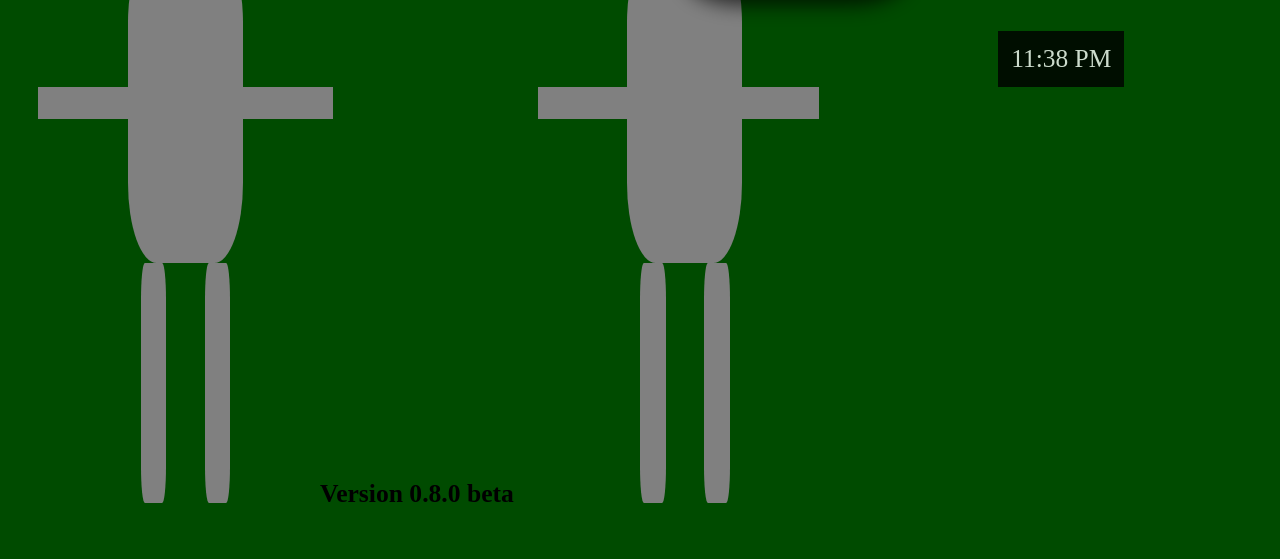
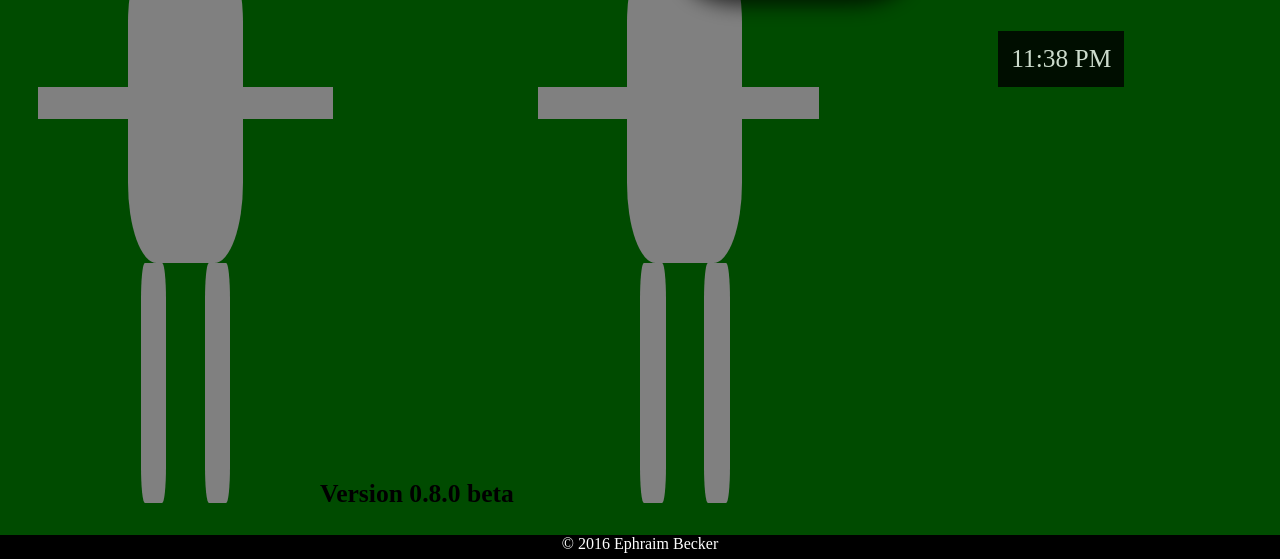
Before and after one commit to EphraimB/Virtual-Friend, a PHP site: page / in a window 1280 px wide. Shown: the part 241-800 px from the top of the page. Run offline with PHP 8.4, Linux system fonts and the light colour scheme.

Commit message:
Added a Footer

```diff
--- a/css/style.css
+++ b/css/style.css
@@ -94,3 +94,5 @@
 #personOneSmartphone{position: absolute; left: 25%; top: 40%; width: 15%; height: 45%; background-color: red; border: 2px solid gold; display: none;}
 #statusBar{position: absolute; top: 0%; left: 0%; width: 100%; height: 8%; background-color: black; color: white; text-align: center;}
 #displayedContent{position: absolute; top: 8%; left: 0%; width: 100%; height: 92%; border: 0px;}
+
+footer{position: absolute; bottom: 0%; left: 0%; width: 100%; height: 3%; background-color: black; color: white; text-align: center;}
--- a/index.html
+++ b/index.html
@@ -105,6 +105,9 @@
 </div>
 <div id="clock">--:-- -M</div>
 <div id="version">Version 0.8.0 beta</div>
+<footer>
+&copy; 2016 Ephraim Becker
+</footer>
 <script src="js/script.js"></script>
 </body>
 </html>
```
